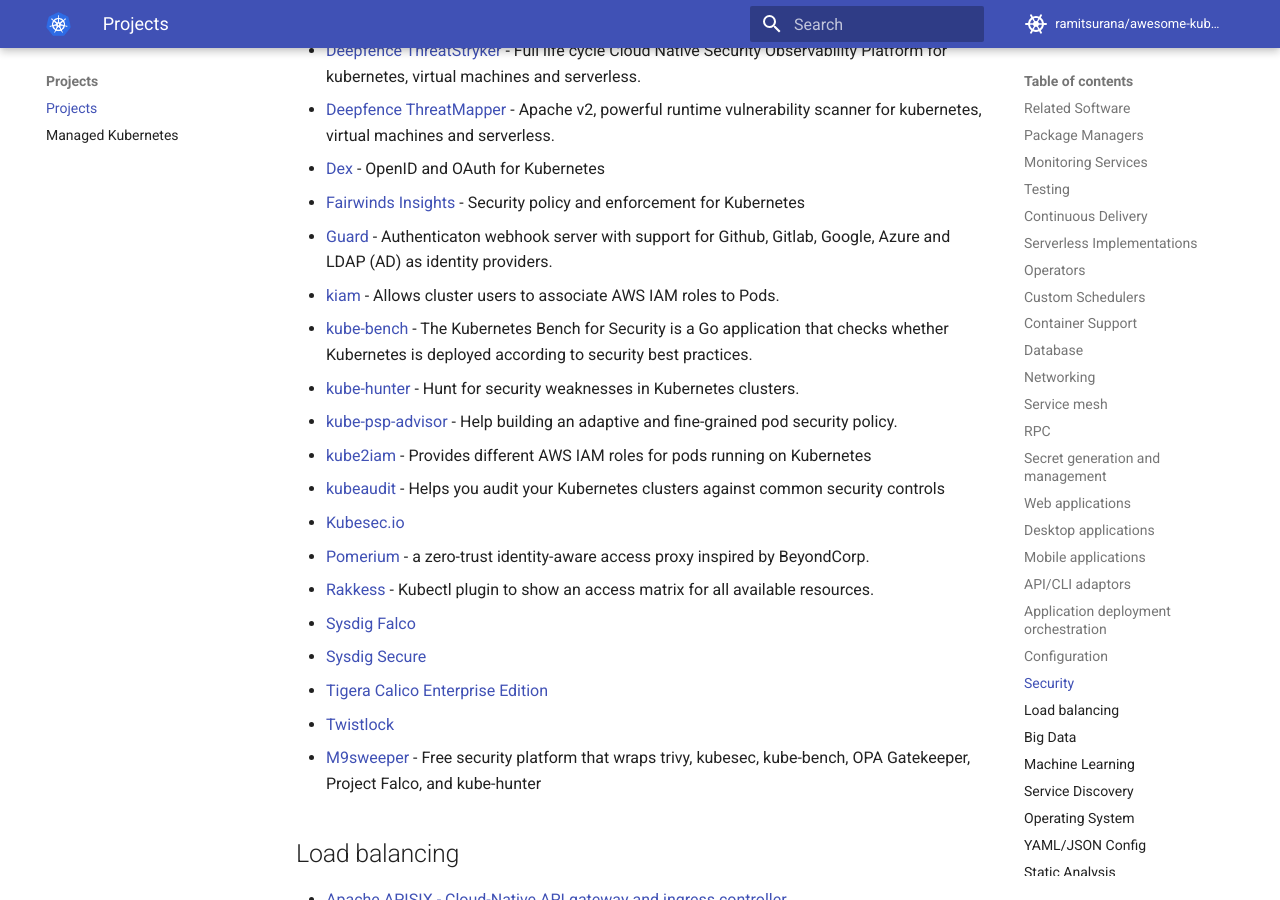
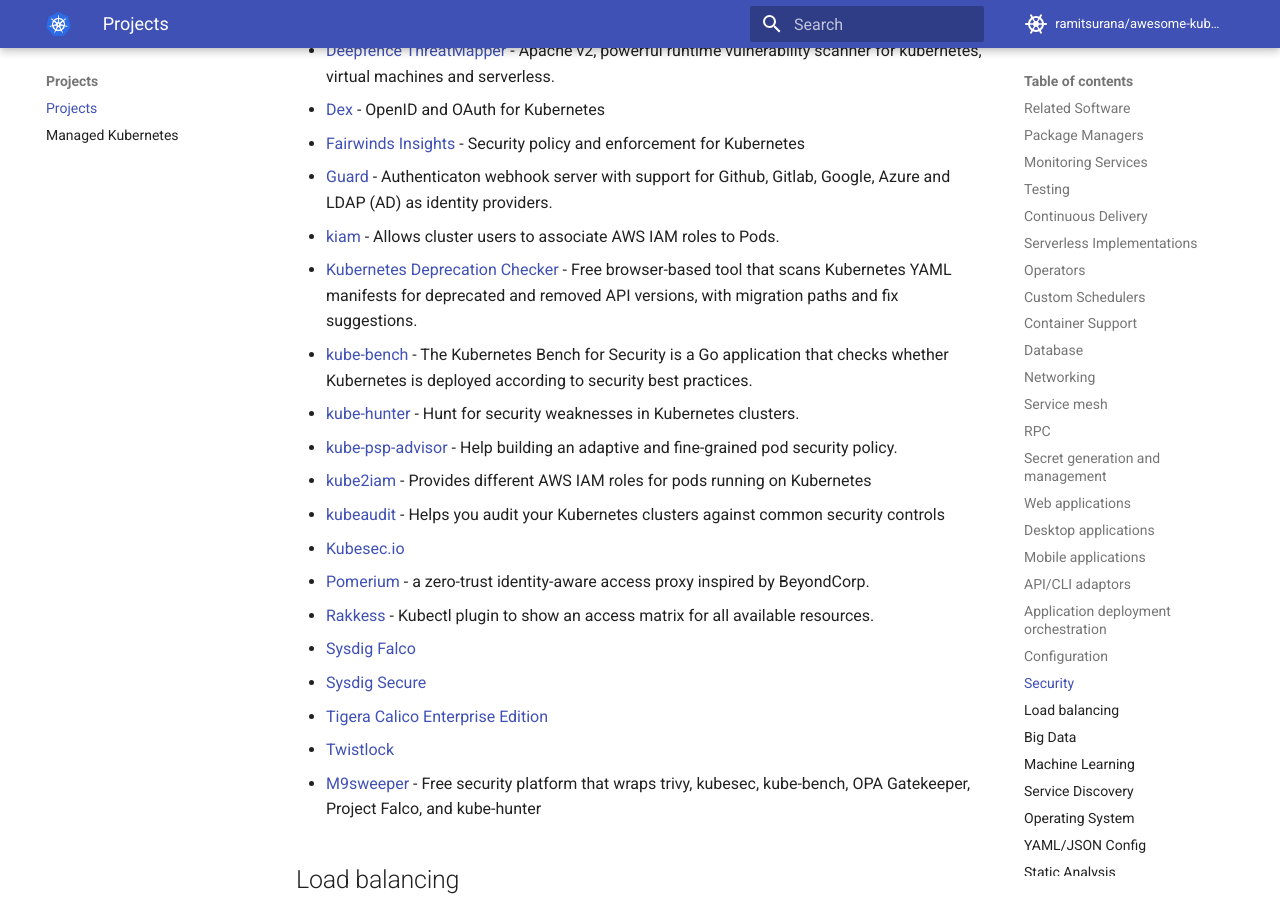
Before and after one commit to ramitsurana/awesome-kubernetes, an MkDocs documentation site: the page built from docs/projects/projects.md, in a window 1280 px wide and 900 px high, scrolled down 15781 px. Built offline with MkDocs 1.6.1 and Material for MkDocs 9.7.7, drawn with Linux system fonts in a browser that asks for light colours; comment, search, counter and statistics services are not loaded; some of the changed text lies outside the part shown.

Commit message:
Add Kubernetes Deprecation Checker to Security section

```diff
--- a/docs/projects/projects.md
+++ b/docs/projects/projects.md
@@ -420,6 +419,7 @@ Projects
 * [Fairwinds Insights](https://fairwinds.com/insights) - Security policy and enforcement for Kubernetes
 * [Guard](https://github.com/appscode/guard) - Authenticaton webhook server with support for Github, Gitlab, Google, Azure and LDAP (AD) as identity providers.
 * [kiam](https://github.com/uswitch/kiam) -  Allows cluster users to associate AWS IAM roles to Pods.
+* [Kubernetes Deprecation Checker](https://releaserun.com/tools/k8s-deprecation-checker/) - Free browser-based tool that scans Kubernetes YAML manifests for deprecated and removed API versions, with migration paths and fix suggestions.
 * [kube-bench](https://github.com/aquasecurity/kube-bench) - The Kubernetes Bench for Security is a Go application that checks whether Kubernetes is deployed according to security best practices.
 * [kube-hunter](https://github.com/aquasecurity/kube-hunter) - Hunt for security weaknesses in Kubernetes clusters.
 * [kube-psp-advisor](https://github.com/sysdiglabs/kube-psp-advisor) - Help building an adaptive and fine-grained pod security policy.
```
Also changed, not shown: other parts of docs/projects/projects.md (+0 -1 lines).
